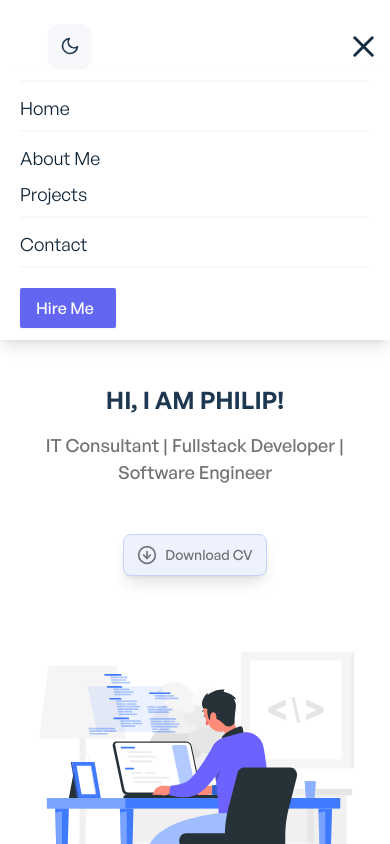
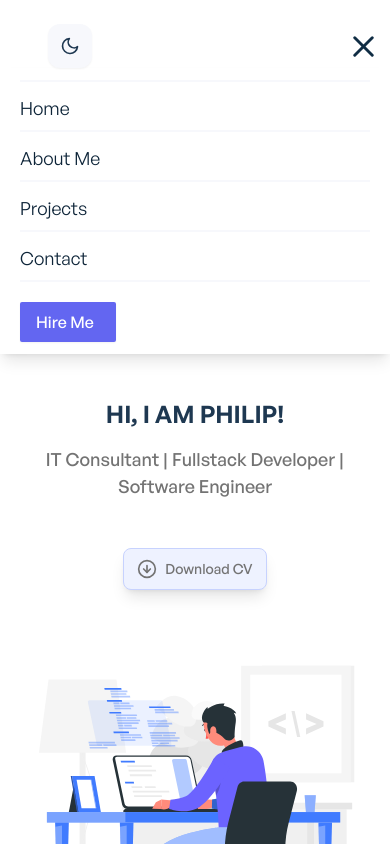
Before and after one commit to JPhlpL/nextjs-portfolio, a Next.js app: page / in a window 390 px wide. Both pictures are taken after a click on the button 360 px from the left and 43 px from the top of the page. Shown: the top 844 px of the page. Built offline with nearby package versions, Linux system fonts and the light colour scheme.

Commit message:
Added line break between menus

```diff
--- a/components/shared/AppHeader.jsx
+++ b/components/shared/AppHeader.jsx
@@ -112,7 +112,7 @@
               About Me
             </Link>
           </div>
-          <div className="block text-left text-lg text-primary-dark dark:text-ternary-light hover:text-secondary-dark dark:hover:text-secondary-light  sm:mx-4 mb-2 sm:py-2">
+          <div className="block text-left text-lg text-primary-dark dark:text-ternary-light hover:text-secondary-dark dark:hover:text-secondary-light sm:mx-4 mb-2 sm:py-2 border-t-2 pt-3 sm:pt-2 sm:border-t-0 border-primary-light dark:border-secondary-dark">
             <Link href="/projects" aria-label="Projects">
               Projects
             </Link>
```
Also changed, not shown: 1 other file (tests, documents, lock files or other folders).
